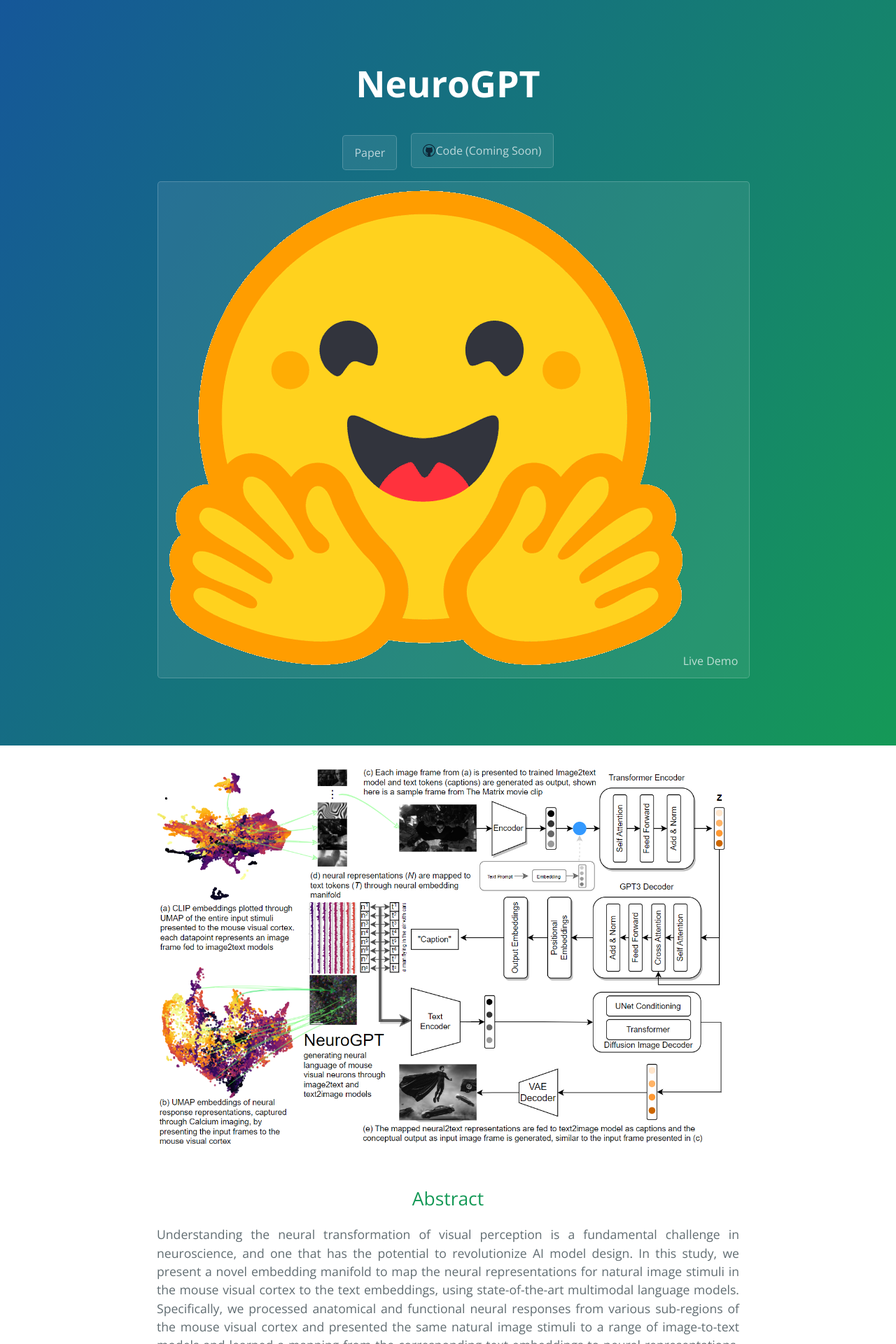
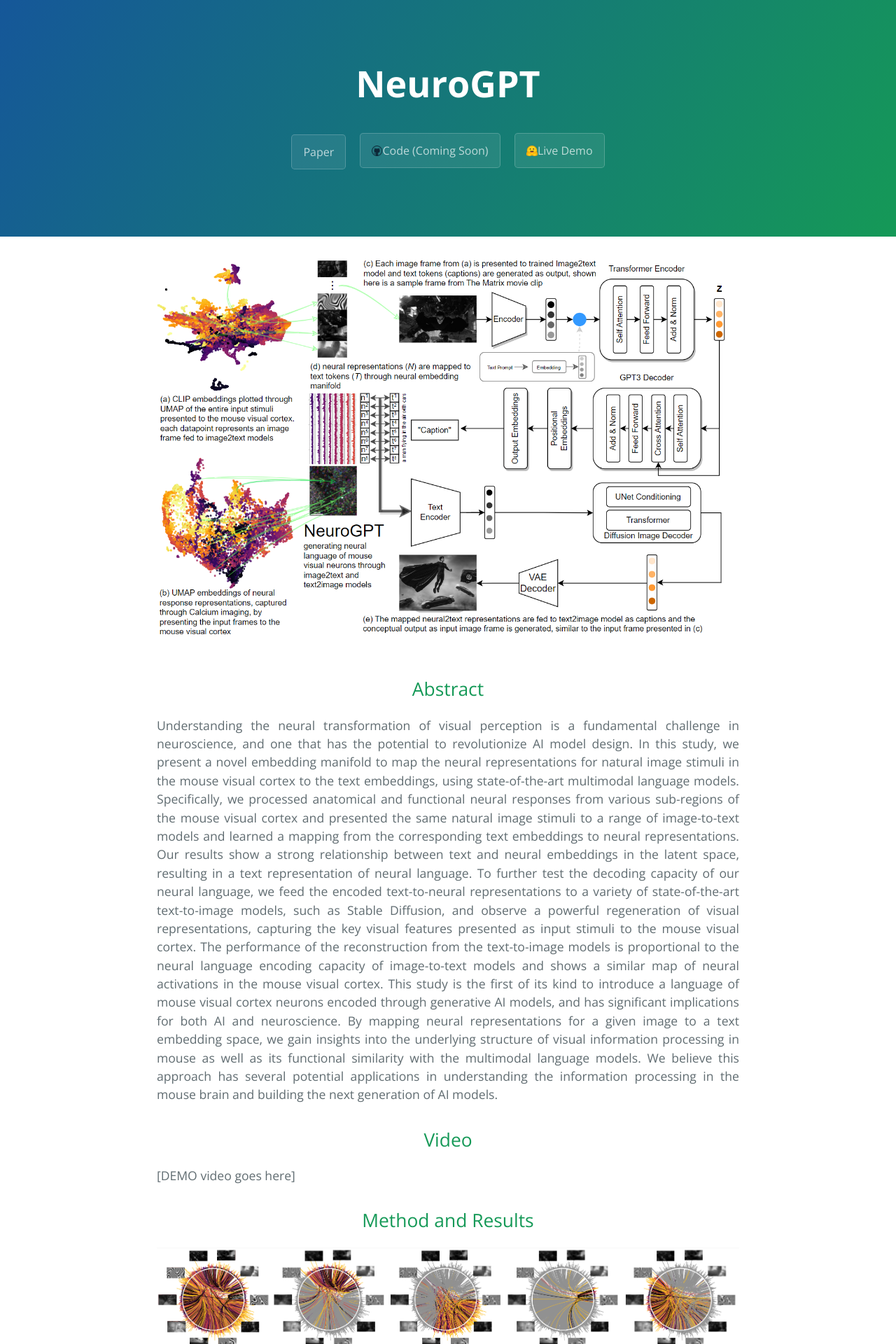
Before and after one commit to neurogpt/neurogpt.github.io, a Jekyll site: the page built from index.md, in a window 1280 px wide. Shown: the top 1920 px of the page at 70% size. Built offline with Jekyll 4.4.1, drawn with Linux system fonts in a browser that asks for light colours; the repository's description, which GitHub fills in, is left out.

Commit message:
Update default.html

```diff
--- a/_layouts/default.html
+++ b/_layouts/default.html
@@ -20,12 +20,17 @@
       <h2 class="project-tagline">{{ page.description | default: site.description | default: site.github.project_tagline }}</h2>
       <a href="#" class="btn">Paper</a>
       <a href="#" class="btn">
-        <div style="display: flex; flex-direction: row; align-items: center; justify-content: center;">
-          <img src="assets/images/github.png" height="18px">
+        <div style="display: flex; flex-direction: row; align-items: center; justify-content: space-between;">
+          <img src="assets/images/github.png" height="15px">
           <span>Code (Coming Soon)</span>
         </div>
       </a>
-      <a href="https://huggingface.co/spaces/Neurogpt/demo" class="btn"><img src="assets/images/huggingface.png">Live Demo</a>
+      <a href="https://huggingface.co/spaces/Neurogpt/demo" class="btn">
+        <div style="display: flex; flex-direction: row; align-items: center; justify-content: space-between;">
+          <img src="assets/images/huggingface.png" height="15px">
+          <span>Live Demo</span>
+        </div>
+      </a>
     </header>
 
     <main id="content" class="main-content" role="main">
```
